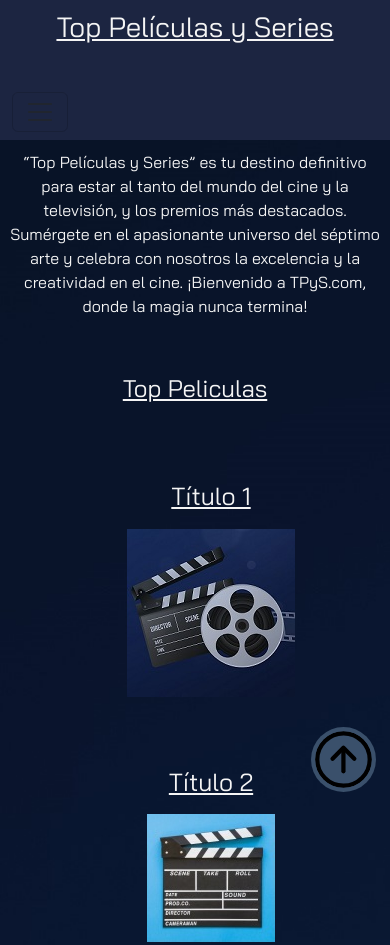
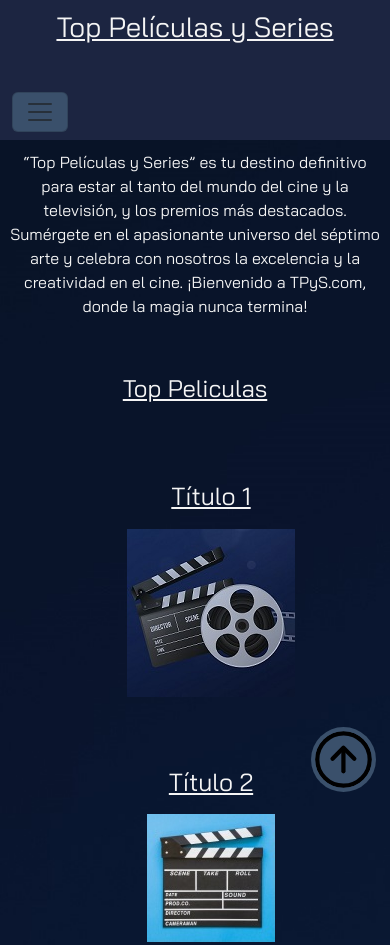
Before and after one commit to Maxonairos/TPS, a plain HTML site: page index.html in a window 390 px wide. Shown: the top 945 px of the page. Drawn offline with Linux system fonts and the light colour scheme.

Commit message:
-fix color del nav toggler - ahora es visible.

```diff
--- a/css/style.css
+++ b/css/style.css
@@ -248,3 +248,6 @@ fieldset{
 .img{
     border-radius: 12px;
 }
+.navB{
+    background-color: #3A506B;
+}
--- a/index.html
+++ b/index.html
@@ -18,7 +18,7 @@
     </header>
     <nav class="navS navbar navbar-expand-lg">
         <div class="navS container-fluid">
-        <button class="navbar-toggler" type="button" data-bs-toggle="collapse" data-bs-target="#navbarNavAltMarkup" aria-controls="navbarNavAltMarkup" aria-expanded="false" aria-label="Botón de navegación">
+        <button class="navbar-toggler navB" type="button" data-bs-toggle="collapse" data-bs-target="#navbarNavAltMarkup" aria-controls="navbarNavAltMarkup" aria-expanded="false" aria-label="Botón de navegación">
         <span class="navbar-toggler-icon"></span>
         </button>
         <div class="collapse navbar-collapse justify-content-center" id="navbarNavAltMarkup">
```
Also changed, not shown: pages/awardSelected.html (+1 -1 lines), pages/awards.html (+1 -1 lines), pages/contact.html (+1 -1 lines), pages/titleSelected.html (+1 -1 lines), pages/topMov.html (+1 -1 lines), pages/topSeries.html (+1 -1 lines).
